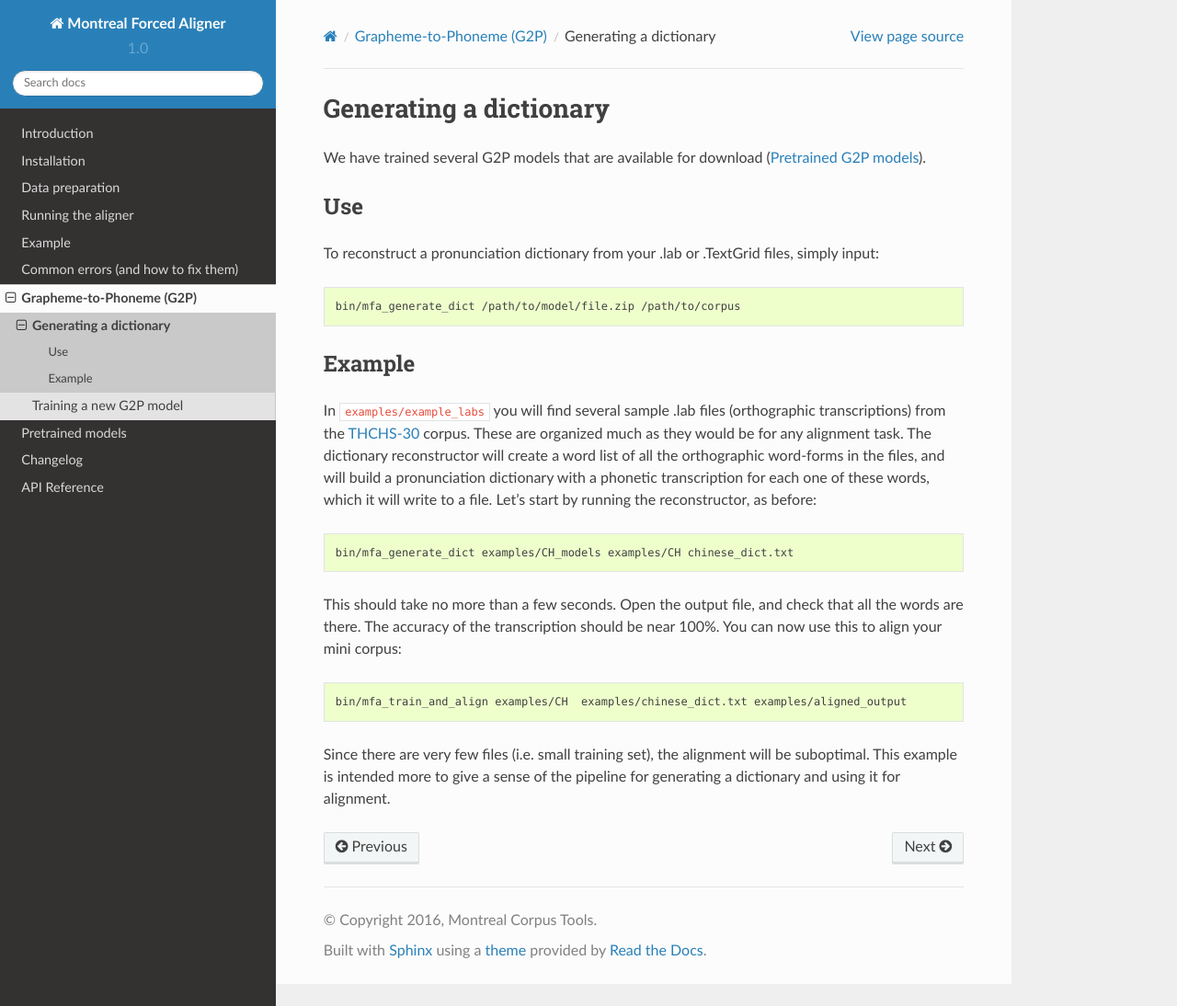
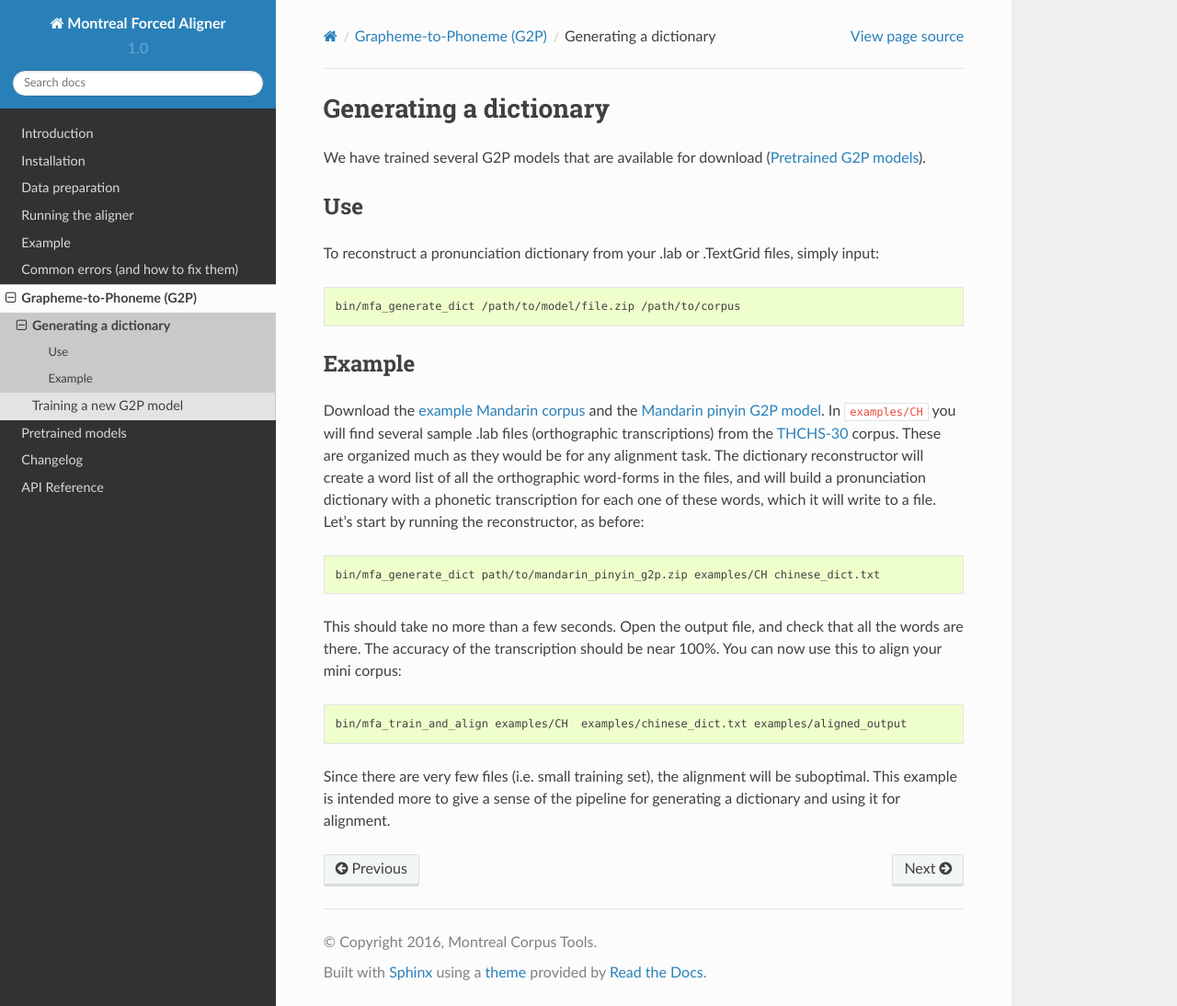
Before and after one commit to MontrealCorpusTools/Montreal-Forced-Aligner, a Sphinx documentation site: the page built from docs/source/dictionary_generating.rst, in a window 1280 px wide and 1094 px high. Shown: the whole window at 92% size. Built offline with Sphinx 7.4.7 and the Read the Docs theme 2.0.0, drawn with Linux system fonts in a browser that asks for light colours.

Commit message:
Update CH example docs

```diff
--- a/docs/source/dictionary_generating.rst
+++ b/docs/source/dictionary_generating.rst
@@ -1,6 +1,10 @@
 
 
 .. _`THCHS-30`: http://www.openslr.org/18/
+
+.. _`example Mandarin corpus`: http://mlmlab.org/mfa/CH_g2p_exmaple.zip
+
+.. _`Mandarin pinyin G2P model`: http://mlmlab.org/mfa/mfa-models/g2p/mandarin_pinyin_g2p.zip
 
 
 .. _dict_generating:
@@ -25,14 +29,14 @@ To reconstruct a pronunciation dictionary from your .lab or .TextGrid files, sim
 Example
 =======
 
-In ``examples/example_labs`` you will find several sample .lab files (orthographic transcriptions)
+Download the `example Mandarin corpus`_ and the `Mandarin pinyin G2P model`_. In ``examples/CH`` you will find several sample .lab files (orthographic transcriptions)
 from the `THCHS-30`_ corpus. These are organized much as they would be for any alignment task. The dictionary reconstructor will
 create a word list of all the orthographic word-forms in the files, and will build a pronunciation dictionary with a
 phonetic transcription for each one of these words, which it will write to a file. Let's start by running the reconstructor, as before:
 
 .. code-block:: bash
 
-   bin/mfa_generate_dict examples/CH_models examples/CH chinese_dict.txt
+   bin/mfa_generate_dict path/to/mandarin_pinyin_g2p.zip examples/CH chinese_dict.txt
 
 This should take no more than a few seconds. Open the output file, and check that all the words are there. The accuracy
 of the transcription should be near 100%. You can now use this to align your mini corpus:
```
